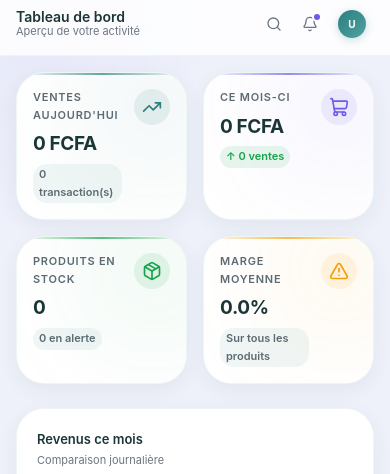
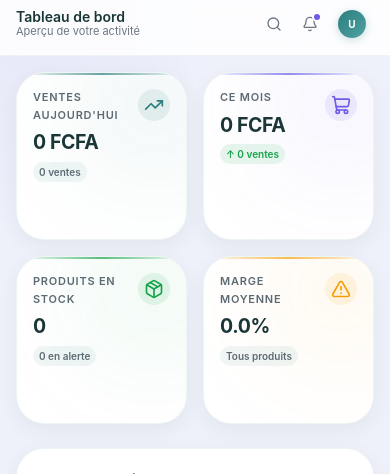
Before and after one commit to xelltekk/saytu-yef, a Next.js app: page /dashboard in a window 390 px wide. Shown: the top 474 px of the page. Built offline with nearby package versions, Linux system fonts and the light colour scheme; no server answers; the database is empty.

Commit message:
Polish mobile dashboard and reports cards

```diff
--- a/src/app/(dashboard)/dashboard/page.tsx
+++ b/src/app/(dashboard)/dashboard/page.tsx
@@ -8,7 +8,7 @@ import { RecentActivity } from '@/components/dashboard/RecentActivity'
 import { LowStockAlert } from '@/components/dashboard/LowStockAlert'
 import { TrendingUp, Package, ShoppingCart, AlertTriangle } from 'lucide-react'
 import { getDashboardMetrics } from '@/lib/supabase/queries'
-import { formatCurrency } from '@/lib/utils'
+import { formatCurrency, formatCurrencyCompact } from '@/lib/utils'
 
 interface Metrics {
   revenueToday: number
@@ -33,6 +33,13 @@ export default function DashboardPage() {
       .finally(() => setLoading(false))
   }, [])
 
+  const renderResponsiveCurrency = (amount: number) => (
+    <>
+      <span className="sm:hidden">{formatCurrencyCompact(amount)}</span>
+      <span className="hidden sm:inline">{formatCurrency(amount)}</span>
+    </>
+  )
+
   return (
     <div className="min-h-screen">
       <Header title="Tableau de bord" subtitle="Aperçu de votre activité" />
@@ -42,16 +49,21 @@ export default function DashboardPage() {
         <div className="grid grid-cols-2 lg:grid-cols-4 gap-4">
           <MetricCard
             title="Ventes aujourd'hui"
-            value={loading ? '…' : formatCurrency(metrics?.revenueToday ?? 0)}
-            change={loading ? '' : `${metrics?.salesToday ?? 0} transaction(s)`}
+            value={loading ? '…' : renderResponsiveCurrency(metrics?.revenueToday ?? 0)}
+            change={loading ? '' : (
+              <>
+                <span className="sm:hidden">{metrics?.salesToday ?? 0} ventes</span>
+                <span className="hidden sm:inline">{metrics?.salesToday ?? 0} transaction(s)</span>
+              </>
+            )}
             changeType="neutral"
             icon={<TrendingUp size={20} />}
             color="#2D7D7D"
             href="/sales"
           />
           <MetricCard
-            title="Ce mois-ci"
-            value={loading ? '…' : formatCurrency(metrics?.revenueMonth ?? 0)}
+            title={<><span className="sm:hidden">Ce mois</span><span className="hidden sm:inline">Ce mois-ci</span></>}
+            value={loading ? '…' : renderResponsiveCurrency(metrics?.revenueMonth ?? 0)}
             change={loading ? '' : `${metrics?.salesMonth ?? 0} ventes`}
             changeType="up"
             icon={<ShoppingCart size={20} />}
@@ -70,7 +82,12 @@ export default function DashboardPage() {
           <MetricCard
             title="Marge moyenne"
             value={loading ? '…' : `${(metrics?.avgMargin ?? 0).toFixed(1)}%`}
-            change={loading ? '' : 'Sur tous les produits'}
+            change={loading ? '' : (
+              <>
+                <span className="sm:hidden">Tous produits</span>
+                <span className="hidden sm:inline">Sur tous les produits</span>
+              </>
+            )}
             changeType="neutral"
             icon={<AlertTriangle size={20} />}
             color="#F59E0B"
--- a/src/app/(dashboard)/reports/page.tsx
+++ b/src/app/(dashboard)/reports/page.tsx
@@ -2,7 +2,7 @@
 import { useEffect, useState } from 'react'
 import { Header } from '@/components/layout/Header'
 import { Card, MetricCard } from '@/components/ui/Card'
-import { formatCurrency } from '@/lib/utils'
+import { formatCurrency, formatCurrencyCompact } from '@/lib/utils'
 import { TrendingUp, Package, DollarSign, BarChart3 } from 'lucide-react'
 import {
   BarChart, Bar, XAxis, YAxis, CartesianGrid, Tooltip,
@@ -35,6 +35,13 @@ export default function ReportsPage() {
     ? data.topProducts.reduce((s, p) => s + p.margin, 0) / data.topProducts.length
     : 0
 
+  const renderResponsiveCurrency = (amount: number) => (
+    <>
+      <span className="sm:hidden">{formatCurrencyCompact(amount)}</span>
+      <span className="hidden sm:inline">{formatCurrency(amount)}</span>
+    </>
+  )
+
   // Catégorie par ventes (basé sur top produits agrégés)
   const categoryData = data?.topProducts.slice(0, 5).map((p, i) => ({
     name: p.name.slice(0, 12),
@@ -50,16 +57,16 @@ export default function ReportsPage() {
         <div className="grid grid-cols-2 lg:grid-cols-4 gap-4">
           <MetricCard
             title="Revenus totaux"
-            value={loading ? '…' : formatCurrency(totalRevenue)}
-            change="6 derniers mois"
+            value={loading ? '…' : renderResponsiveCurrency(totalRevenue)}
+            change={<><span className="sm:hidden">6 mois</span><span className="hidden sm:inline">6 derniers mois</span></>}
             changeType="up"
             icon={<DollarSign size={20} />}
             color="#6C5CE7"
           />
           <MetricCard
             title="Bénéfice net"
-            value={loading ? '…' : formatCurrency(totalProfit)}
-            change="6 derniers mois"
+            value={loading ? '…' : renderResponsiveCurrency(totalProfit)}
+            change={<><span className="sm:hidden">6 mois</span><span className="hidden sm:inline">6 derniers mois</span></>}
             changeType="up"
             icon={<TrendingUp size={20} />}
             color="#10b981"
@@ -67,7 +74,7 @@ export default function ReportsPage() {
           <MetricCard
             title="Articles vendus"
             value={loading ? '…' : String(totalSold)}
-            change="tous produits"
+            change={<><span className="sm:hidden">Tous</span><span className="hidden sm:inline">tous produits</span></>}
             changeType="neutral"
             icon={<BarChart3 size={20} />}
             color="#8b5cf6"
@@ -75,7 +82,7 @@ export default function ReportsPage() {
           <MetricCard
             title="Marge moyenne"
             value={loading ? '…' : `${avgMargin.toFixed(1)}%`}
-            change="sur top produits"
+            change={<><span className="sm:hidden">Top ventes</span><span className="hidden sm:inline">sur top produits</span></>}
             changeType="neutral"
             icon={<Package size={20} />}
             color="#f97316"
--- a/src/app/page.tsx
+++ b/src/app/page.tsx
@@ -32,27 +32,28 @@ export default function LandingPage() {
     <div className="min-h-screen gradient-bg">
       {/* Nav */}
       <nav className="sticky top-0 z-50 border-b border-[#2D7D7D]/[0.08] bg-[#EEF1FA]/80 backdrop-blur-xl">
-        <div className="mx-auto flex h-14 max-w-6xl items-center justify-between gap-3 px-3 sm:px-4">
-          <div className="flex items-center gap-2.5 text-[15px] sm:text-base">
+        <div className="mx-auto flex h-14 max-w-6xl items-center justify-between gap-2 px-3 sm:px-4">
+          <div className="flex min-w-0 items-center gap-2 text-[15px] sm:text-base">
             <div className="w-8 h-8 rounded-xl bg-gradient-to-br from-[#6C5CE7] to-[#8B7DF0] flex items-center justify-center shadow-lg shadow-[rgba(108,92,231,0.4)]">
               <Zap size={16} className="text-white" />
             </div>
-            <span className="font-bold text-[#1A3636]">Saytu Yëf</span>
+            <span className="truncate font-bold text-[#1A3636]">Saytu Yëf</span>
           </div>
           <div className="hidden md:flex items-center gap-6">
             {['Fonctionnalités', 'Tarifs'].map((item) => (
               <a key={item} href={`#${item.toLowerCase()}`} className="text-sm text-[#6B7682] hover:text-[#1A3636] transition-colors">{item}</a>
             ))}
           </div>
-          <div className="flex shrink-0 items-center gap-2">
+          <div className="flex shrink-0 items-center gap-1.5 sm:gap-2">
             <Link
               href="/login"
-              className="inline-flex items-center justify-center rounded-xl border border-[#2D7D7D]/[0.12] bg-white/70 px-2.5 py-1.5 text-xs font-medium text-[#1A3636] transition-colors hover:border-[#2D7D7D]/[0.24] hover:bg-white sm:px-3 sm:text-sm"
+              className="inline-flex items-center justify-center whitespace-nowrap rounded-xl border border-[#2D7D7D]/[0.12] bg-white/70 px-2 py-1.5 text-[11px] font-medium text-[#1A3636] transition-colors hover:border-[#2D7D7D]/[0.24] hover:bg-white sm:px-3 sm:text-sm"
             >
               Connexion
             </Link>
-            <Link href="/signup" className="inline-flex items-center justify-center rounded-xl bg-[#6C5CE7] px-3 py-1.5 text-xs font-medium text-white transition-all shadow-lg shadow-[rgba(108,92,231,0.3)] hover:bg-[#5A4BD4] sm:px-4 sm:text-sm">
-              Essai gratuit
+            <Link href="/signup" className="inline-flex items-center justify-center whitespace-nowrap rounded-xl bg-[#6C5CE7] px-2.5 py-1.5 text-[11px] font-medium text-white transition-all shadow-lg shadow-[rgba(108,92,231,0.3)] hover:bg-[#5A4BD4] sm:px-4 sm:text-sm">
+              <span className="sm:hidden">Essai</span>
+              <span className="hidden sm:inline">Essai gratuit</span>
             </Link>
           </div>
         </div>
--- a/src/components/ui/Card.tsx
+++ b/src/components/ui/Card.tsx
@@ -37,9 +37,9 @@ export function Card({ children, className, hover, glow, accent, mint }: CardPro
 }
 
 interface MetricCardProps {
-  title: string
-  value: string
-  change?: string
+  title: React.ReactNode
+  value: React.ReactNode
+  change?: React.ReactNode
   changeType?: 'up' | 'down' | 'neutral'
   icon: React.ReactNode
   color?: string
@@ -56,7 +56,7 @@ export function MetricCard({
   const isDown = changeType === 'down'
 
   const className = cn(
-    'group relative block overflow-hidden rounded-2xl bg-white border border-[#2D7D7D]/[0.08] p-4 sm:p-5 shadow-[0_6px_20px_rgba(26,54,54,0.06)] transition-all duration-200 hover:border-[#2D7D7D]/[0.16] hover:-translate-y-0.5',
+    'group relative block overflow-hidden rounded-2xl bg-white border border-[#2D7D7D]/[0.08] p-4 sm:p-5 shadow-[0_6px_20px_rgba(26,54,54,0.06)] transition-all duration-200 hover:border-[#2D7D7D]/[0.16] hover:-translate-y-0.5 min-h-[168px] sm:min-h-[176px]',
     href && 'cursor-pointer hover:shadow-[0_10px_28px_rgba(26,54,54,0.12)]'
   )
 
@@ -79,14 +79,14 @@ export function MetricCard({
           <p className="text-[11px] font-semibold uppercase tracking-[0.07em] text-[#5C6B73] mb-2">
             {title}
           </p>
-          <p className="font-display text-[19px] sm:text-[22px] font-bold text-[#1A3636] leading-tight whitespace-normal break-words">
+          <p className="font-display text-[clamp(1.1rem,5vw,1.35rem)] sm:text-[22px] font-bold text-[#1A3636] leading-[1.1] whitespace-normal break-words">
             {value}
           </p>
           {change && (
             <div className="mt-2 flex items-center gap-1.5">
               <span
                 className={cn(
-                  'inline-flex max-w-full items-center gap-0.5 rounded-md px-1.5 py-0.5 text-[11px] font-semibold whitespace-normal break-words',
+                  'inline-flex max-w-full items-center gap-0.5 rounded-md px-1.5 py-0.5 text-[10px] sm:text-[11px] font-semibold whitespace-normal break-words',
                   isUp   && 'stat-up',
                   isDown && 'stat-down',
                   !isUp && !isDown && 'text-[#5C6B73] bg-[#2D7D7D]/[0.07]'
@@ -99,7 +99,7 @@ export function MetricCard({
         </div>
 
         <div
-          className="flex h-9 w-9 flex-shrink-0 items-center justify-center rounded-xl sm:h-10 sm:w-10"
+          className="flex h-8 w-8 flex-shrink-0 items-center justify-center rounded-xl sm:h-10 sm:w-10"
           style={{ background: grad, color }}
         >
           {icon}
--- a/src/lib/utils.ts
+++ b/src/lib/utils.ts
@@ -19,6 +19,33 @@ export function formatCurrency(amount: number, currency = 'XOF'): string {
     currency,
     minimumFractionDigits: 2,
   }).format(amount)
+}
+
+export function formatCurrencyCompact(amount: number, currency = 'XOF'): string {
+  if (currency !== 'XOF') {
+    return formatCurrency(amount, currency)
+  }
+
+  const absolute = Math.abs(amount)
+  const sign = amount < 0 ? '-' : ''
+
+  if (absolute < 1000) {
+    return `${sign}${absolute} FCFA`
+  }
+
+  if (absolute < 1_000_000) {
+    return `${sign}${Math.round(absolute / 1000)} k FCFA`
+  }
+
+  if (absolute < 10_000_000) {
+    return `${sign}${(absolute / 1_000_000).toFixed(1).replace('.', ',')} M FCFA`
+  }
+
+  if (absolute < 1_000_000_000) {
+    return `${sign}${Math.round(absolute / 1_000_000)} M FCFA`
+  }
+
+  return `${sign}${(absolute / 1_000_000_000).toFixed(1).replace('.', ',')} Md FCFA`
 }
 
 export function formatDate(dateString: string): string {
```
